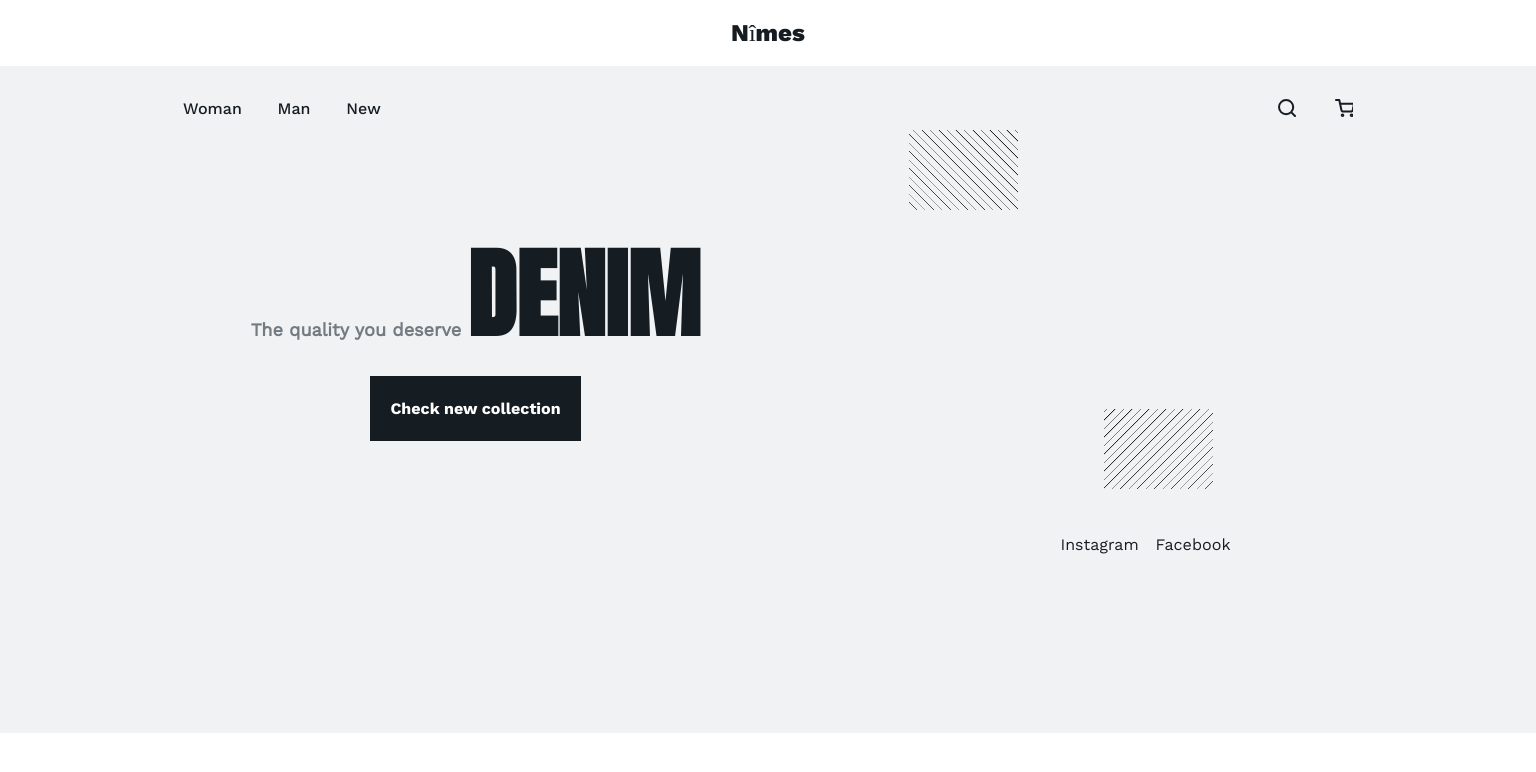
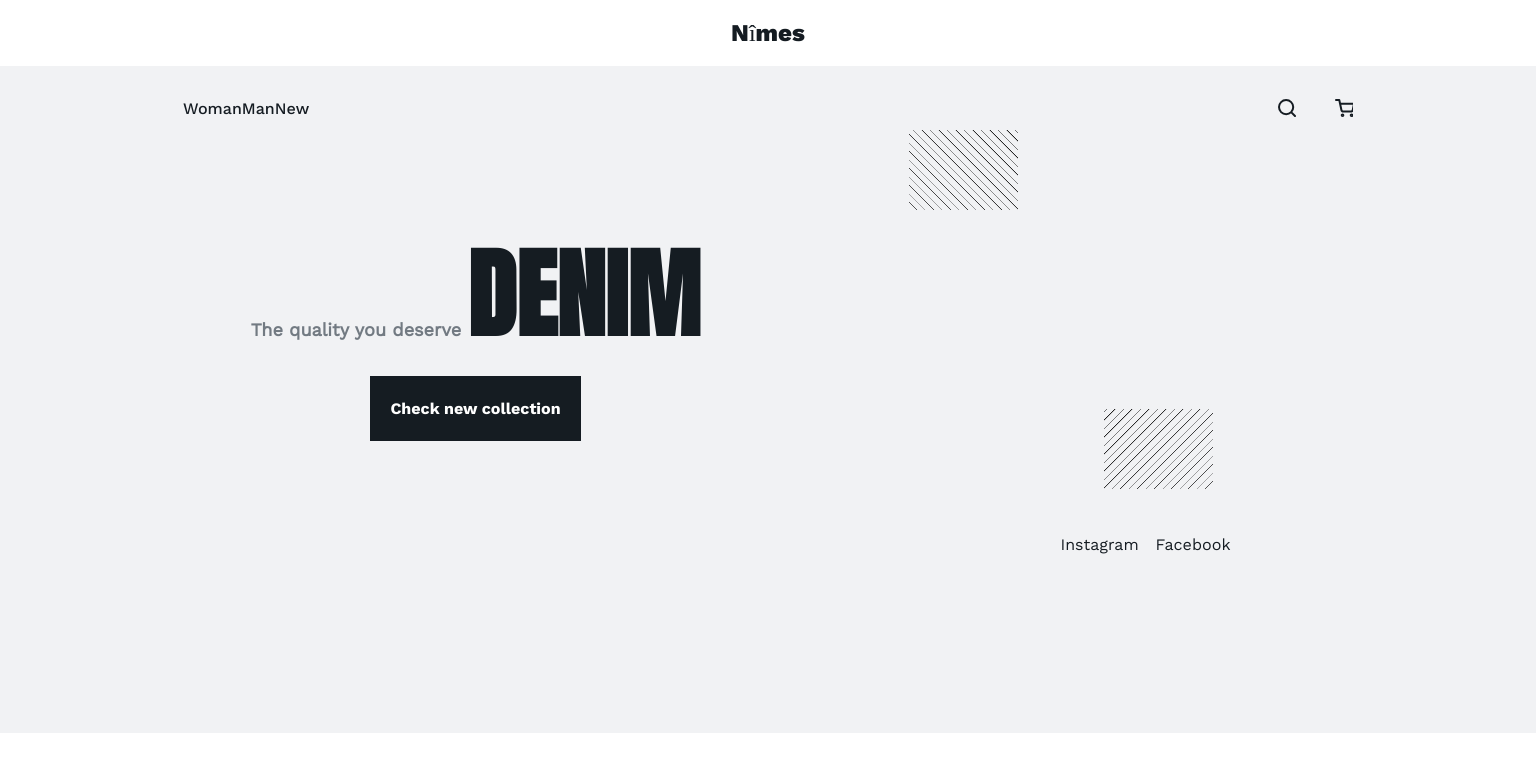
Before and after one commit to ar78ilnik/denim, a website: page app/index.html in a window 1536 px wide. Drawn offline with nearby package versions, Linux system fonts and the light colour scheme; files that its build step writes are made by us from their sources.

Commit message:
Nav desk

```diff
--- a/app/less/navigation.less
+++ b/app/less/navigation.less
@@ -27,3 +27,10 @@
         width: 198px;
     }
 }
+
+@media screen and (min-width: 1366px) {
+.navigation {
+  width: 58px;
+height: auto;
+}
+}
```
